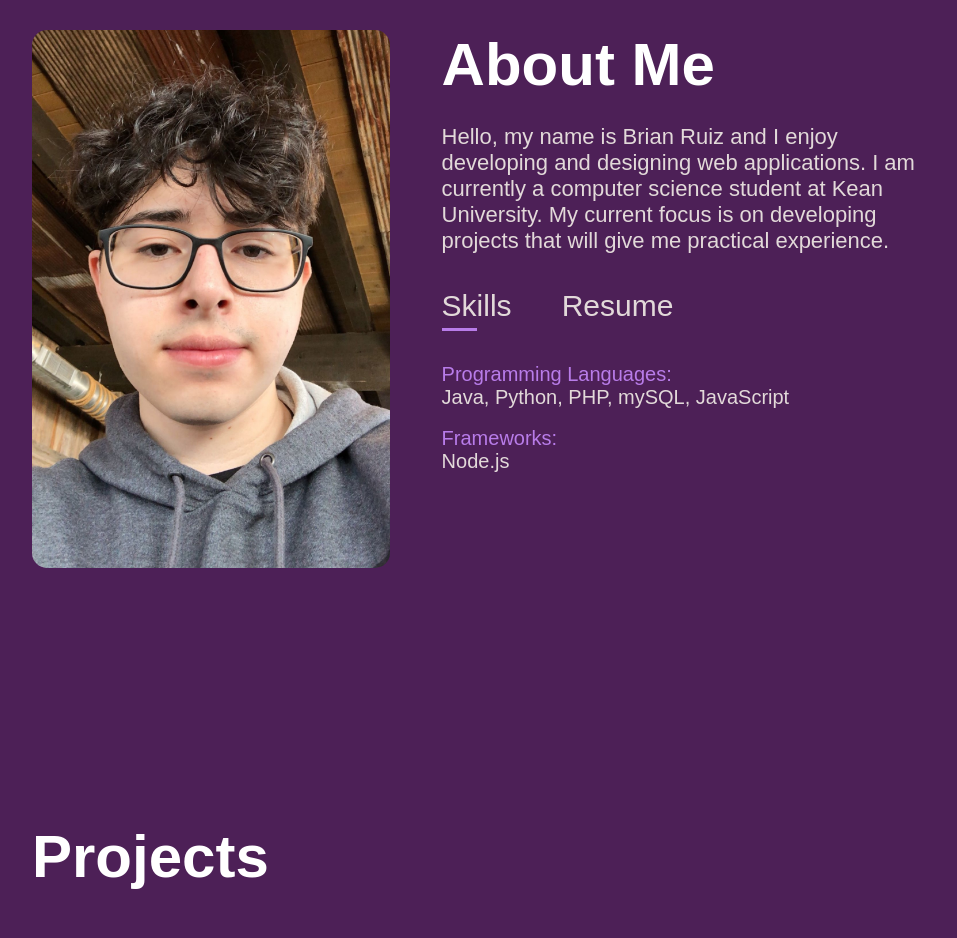
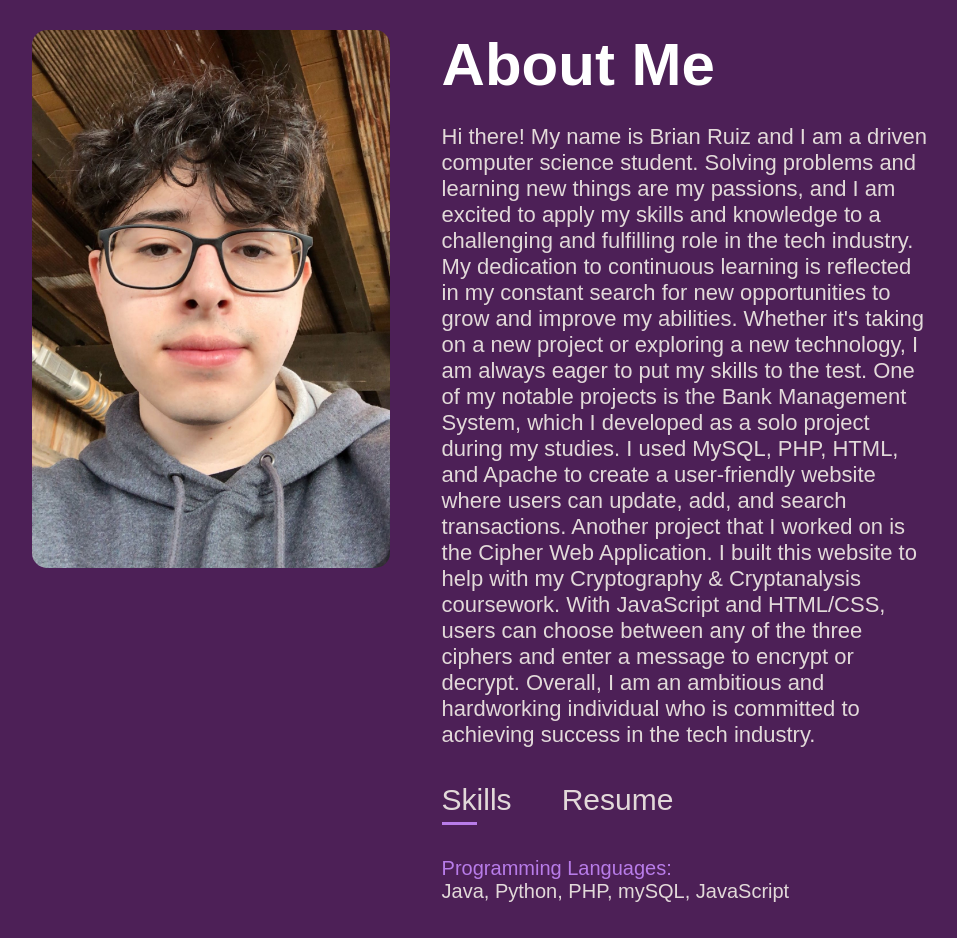
Before and after one commit to bruizbruiz/bruizbruiz.github.io, a plain HTML site: page index.html in a window 1280 px wide. Shown: the part 860-1798 px from the top of the page, without its empty margins (96-1053 px from the left). Drawn offline with Linux system fonts and the light colour scheme.

Commit message:
Update index.html

```diff
--- a/index.html
+++ b/index.html
@@ -38,11 +38,14 @@
                 <div class="about-col-2">
                     <h1 class="sub-title">About Me</h1>
                     <div class="about-p">
-                        <p>Hello, my name is Brian Ruiz and I enjoy developing and designing web applications.
-                            I am currently a computer science student at Kean University. My current focus is
-                            on developing projects that will give me practical experience.
+                        <p>Hi there! My name is Brian Ruiz and I am a driven computer science student. Solving problems and learning new things are my passions, and I am excited to apply my skills and knowledge to a challenging and fulfilling role in the tech industry.
+                            My dedication to continuous learning is reflected in my constant search for new opportunities to grow and improve my abilities. Whether it's taking on a new project or exploring a new technology, I am always eager to put my skills to the test.
 
+                            One of my notable projects is the Bank Management System, which I developed as a solo project during my studies. I used MySQL, PHP, HTML, and Apache to create a user-friendly website where users can update, add, and search transactions.
 
+                            Another project that I worked on is the Cipher Web Application. I built this website to help with my Cryptography & Cryptanalysis coursework. With JavaScript and HTML/CSS, users can choose between any of the three ciphers and enter a message to encrypt or decrypt.
+
+                            Overall, I am an ambitious and hardworking individual who is committed to achieving success in the tech industry.
                         </p>
                     </div>
                     <div class="tab-titles">
@@ -52,7 +55,7 @@
                     <div class="tab-contents active-tab" id="skills">
                         <ul>
                             <li><span>Programming Languages:</span><br>Java, Python, PHP, mySQL, JavaScript</li>
-                            <li><span>Frameworks:</span><br>Node.js</li>
+
                         </ul>
                     </div>
                     <div class="tab-contents" id="resume">
```
